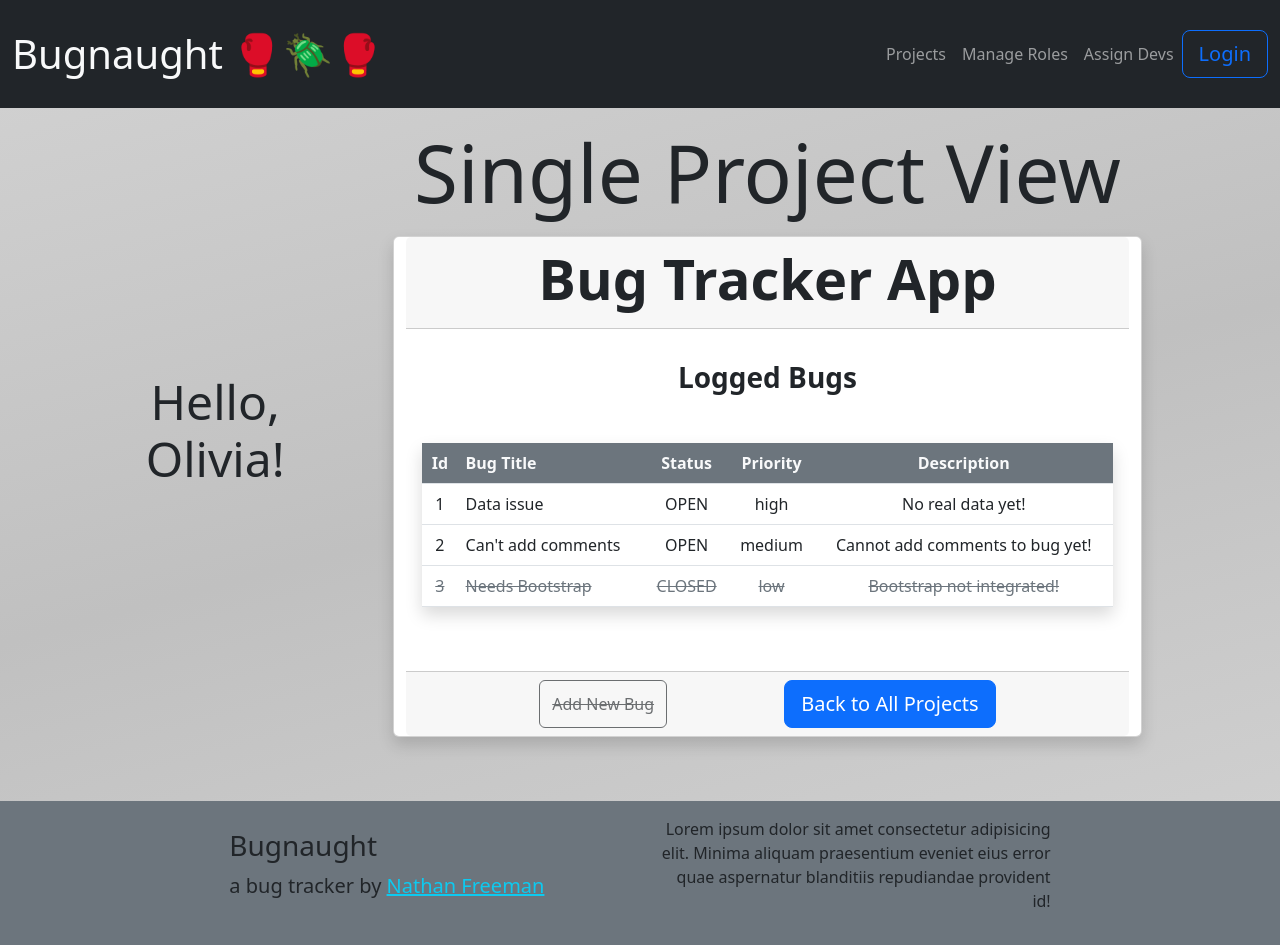
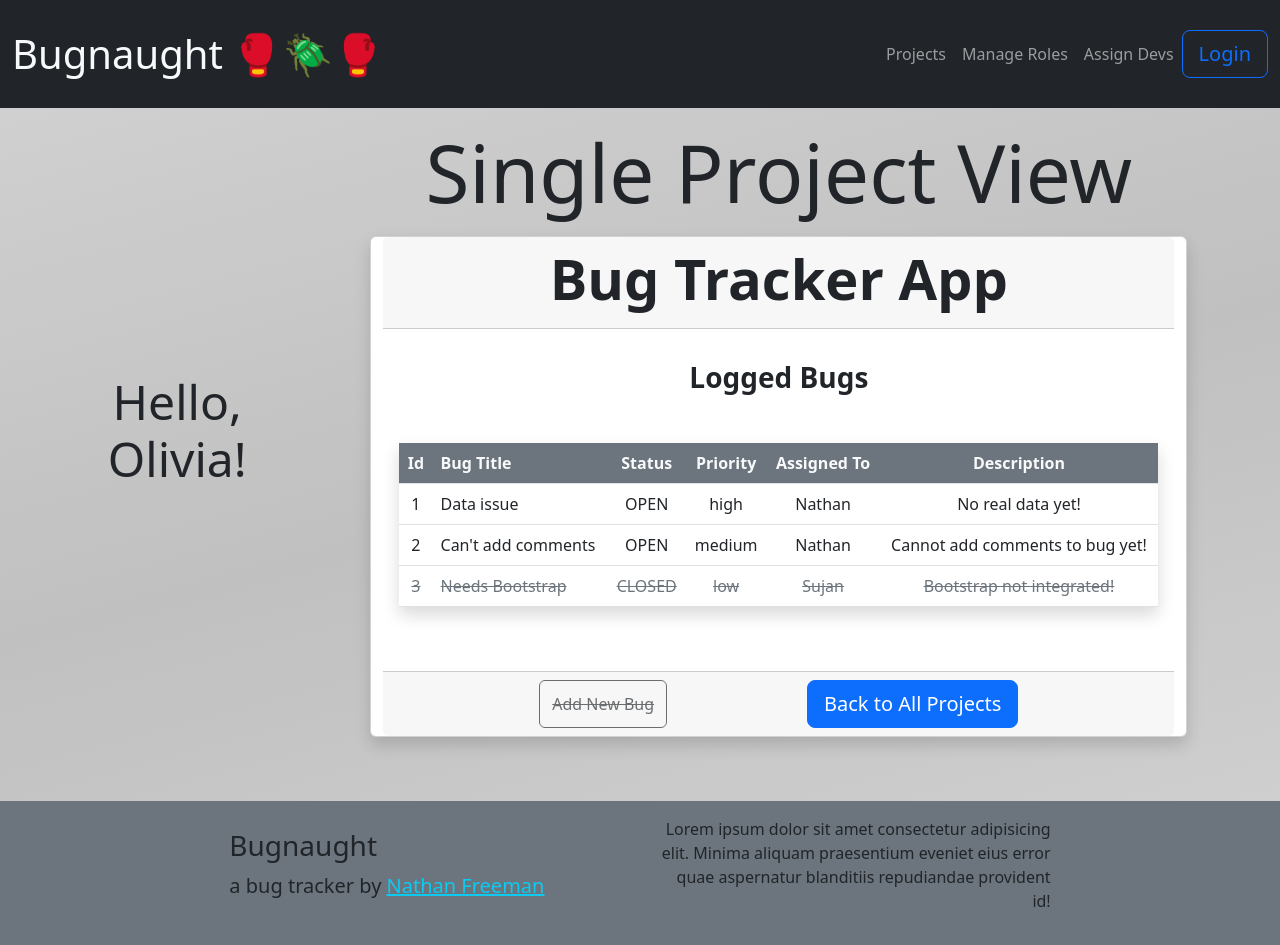
Before and after one commit to Bones81/Bugnaught, a React (Vite) app: page / in a window 1280 px wide. Both pictures are taken after a click on the element 497 px from the left and 439 px from the top of the page. Built offline with nearby package versions, Linux system fonts and the light colour scheme.

Commit message:
Add Comment on Bugs is working with mock comment data; interface tweaked; developer assignment code started as well

```diff
--- a/src/App.css
+++ b/src/App.css
@@ -33,9 +33,11 @@ body {
 .bg-orange {
   background: var(--bs-orange);
 }
+
 .bg-teal {
   background: var(--bs-teal);
 }
+
 .bg-indigo {
   background: var(--bs-indigo);
 }
--- a/src/BugView/BugView.tsx
+++ b/src/BugView/BugView.tsx
@@ -1,4 +1,5 @@
-import { Card, Button, Row, Col } from 'react-bootstrap'
+import { useState, useEffect } from 'react'
+import { Card, Button, Row, Col, Form, FormControl } from 'react-bootstrap'
 import "./BugView.css"
 import Project from '../interfaces/project.ts'
 import CommentType from '../interfaces/comment.ts'
@@ -6,7 +7,7 @@ import Comment from '../Comment/comment.tsx'
 
 const BugView = (props: any) => {
 
-    const comments: CommentType[] = [
+    const mockComments: CommentType[] = [
         {id: 1, author: "Nathan", createdAt: new Date('June 17, 2019 13:24:00').toLocaleString(), bid: 1, pid: 1, content: "Needs dev assignment. Anyone want to take this one?"},
         {id: 2, author: "Sujan", createdAt: new Date('June 17, 2019 15:24:00').toLocaleString(), bid: 1, pid: 1, content: "I can take it"},
         {id: 3, author: "Jeff", createdAt: new Date('June 17, 2019 16:24:00').toLocaleString(), bid: 2, pid: 1, content: "Needs dev assignment. Anyone want to take this one?"},
@@ -28,30 +29,70 @@ const BugView = (props: any) => {
         {id: 19, author: "Sujan", createdAt: new Date('April 5, 2022 22:34:12').toLocaleString(), bid: 3, pid: 1, content: "Should be fixed now."},
     ]
 
+    const [comments, setComments] = useState<CommentType[]>([])
+    const [commentText, setCommentText] = useState<string>('')
+
+    const handleCommentTextChange = (e: any) => {
+        setCommentText(e.target.value)
+    }
+
     const handleReturnToProjectView = (e: React.MouseEvent<HTMLButtonElement> | React.TouchEvent<HTMLButtonElement>) => {
         e.preventDefault()
         props.setView("single-project-view")
     }
 
+    const handleAddComment = (e: any) => {
+        e.preventDefault()
+
+        const newComment = {
+            id: comments.length + 1,
+            author: "Logged in user name would go here",
+            createdAt: new Date().toLocaleString(),
+            bid: props.bug.id,
+            pid: props.project.id,
+            content: commentText
+        }
+
+        console.log('setComments not yet run');
+        setComments([...comments, newComment])
+        console.log('setComments run');
+
+        console.log('setCommentText not yet run')
+        setCommentText('')
+        console.log('setCommentText run');
+
+
+    }
+
+    useEffect(() => {
+        setComments(mockComments)
+    }, [])
+
     return (
         <Card className='shadow'>
             <Card.Header className='bg-secondary text-light'>
-                <Card.Title className='display-3 text-center'>{props.project.name}</Card.Title>
+                <Card.Title className='display-3 text-center fw-bold'>{props.project.name}</Card.Title>
             </Card.Header>
             <Card.Header className='bg-secondary text-light'>
                 <Card.Subtitle className='display-5 fw-bolder text-center'>Bug Title: <span className={props.bug.status === "closed" ? "line-through" : ""}>{props.bug.name}</span></Card.Subtitle>
             </Card.Header>
             <Card.Body>
-                <div className="container bg-info rounded-pill my-3 shadow">
+                <div className="container bg-info rounded-pill mb-3 shadow">
                     <Row className="justify-content-center align-items-center">
                         <Col className='p-3 text-center'><Card.Subtitle className='fs-4'>BugID: {props.bug.id}</Card.Subtitle></Col>
                         {/* <Col className='p-3 text-center'><Card.Subtitle className='fs-4'>ProjectID: {props.bug.pid}</Card.Subtitle></Col> */}
                         <Col className='p-3 text-center'><Card.Subtitle className={`fs-4 rounded-pill p-2 ${props.bug.priority === 'high' ? "bg-danger" : props.bug.priority === 'medium' ? "bg-warning" : "bg-teal"}`}>Priority: {props.bug.priority}</Card.Subtitle></Col>
                     </Row>
                 </div>
-                <Card.Text className={`fs-1 p-3 text-center ${props.bug.status === "open" ? "bg-warning" : "bg-success"}`}>STATUS: {props.bug.status.toUpperCase()}</Card.Text>
-                <Card.Text className='fs-3 border border-3 px-5 py-3 my-5 shadow'><span className="text-primary fw-bold">Bug Description:</span> {props.bug.description}</Card.Text>
-                <Card.Text className="text-muted text-center my-5">(Attachment: Screenshot or Other Attachment Would Go Here)</Card.Text>
+                <Card.Text className={`fs-1 p-3 text-center ${
+                    props.bug.status === "open" ? "bg-primary" :
+                    props.bug.status === "assigned" ? "bg-warning" :
+                    props.bug.status === "in-progress" ? "bg-teal" :
+                    "bg-success"}`}
+                >STATUS: {props.bug.status.toUpperCase()} {props.bug.status === "closed" ? "🏁" : null}</Card.Text>
+                <h4 className="mt-2 p-2 text-center">Assigned to: {props.bug.developer}</h4>
+                <Card.Text className='fs-3 border border-3 px-5 py-3 my-3 shadow'><span className="text-primary fw-bold">Bug Description:</span> {props.bug.description}</Card.Text>
+                <Card.Text className="text-muted text-center my-3">(Attachment: Screenshot or Other Attachment Would Go Here)</Card.Text>
 
                 <div className="container-fluid my-3 p-3 border border-info rounded shadow-lg">
                     <h3 className="text-center fw-3">Comments</h3>
@@ -63,16 +104,19 @@ const BugView = (props: any) => {
                                 <Comment comment={comment}/>
                             </div>
                             )
-                        })
+                        }).reverse() // shows comments in "most recent" order
                         :
                             <h1 className='text-center'>No Comments Yet</h1>
                         }
                     </ul>
                 </div>
+                <Form onSubmit={handleAddComment} className='d-flex'>
+                    <FormControl type="textarea" onChange={handleCommentTextChange} name="comment-content" id="comment-content" placeholder='Enter your comment here'></FormControl>
+                    <Button type="submit" variant="warning" className="btn btn-lg m-3 outline border border-2" >Add Comment</Button>
+                </Form>
             </Card.Body>
             <Card.Footer className='py-4'>
                 <div className="d-flex justify-content-evenly text-center">
-                    <Button variant="outline" className="disabled"><span className="line-through">Add Comment</span></Button>
                     <Button onClick={handleReturnToProjectView} variant="primary" size='lg'>Back to Project: { props.projects.find( (p:Project) => props.bug.pid === p.id).name }</Button>
                     </div>
             </Card.Footer>
--- a/src/Dashboard/dashboard.tsx
+++ b/src/Dashboard/dashboard.tsx
@@ -28,15 +28,15 @@ const Dashboard: React.FunctionComponent<DashboardProps> = (props: any) => {
 
     useEffect(() => {
       setBugs([
-        {id: 1, name: 'Data issue', pid: 1, status: "open", priority: 'high', description: 'No real data yet!'},
-        {id: 2, name: 'Can\'t add comments', pid: 1, status: "open", priority: 'medium', description: 'Cannot add comments to bug yet!'},
-        {id: 3, name: 'Needs Bootstrap', pid: 1, status: "closed", priority: 'low', description: 'Bootstrap not integrated!'},
-        {id: 4, name: 'Colors are bad', pid: 2, status: "open", priority: 'high', description: 'Needs better colors'},
-        {id: 5, name: 'Blur not working on mobile', pid: 2, status: "open", priority: 'medium', description: 'Blur not working on mobile, even though it looks fine in devTools'},
-        {id: 6, name: 'Database speed', pid: 2, status: "open", priority: 'low', description: 'Data takes too long to load from spun down servers!'},
-        {id: 7, name: 'Layout too simple', pid: 3, status: "open", priority: 'high', description: 'Needs pizazz; maybe parallax?'},
-        {id: 8, name: 'Old images', pid: 3, status: "open", priority: 'medium', description: 'Needs some fresh imagery'},
-        {id: 9, name: 'Colors', pid: 3, status: "open", priority: 'low', description: 'Too much pastel; Find new, more dramatic color scheme.'}
+        {id: 1, name: 'Data issue', pid: 1, status: "open", priority: 'high', developer: "Nathan", description: 'No real data yet!'},
+        {id: 2, name: 'Can\'t add comments', pid: 1, status: "open", priority: 'medium', developer: "Nathan", description: 'Cannot add comments to bug yet!'},
+        {id: 3, name: 'Needs Bootstrap', pid: 1, status: "closed", priority: 'low', developer: "Sujan", description: 'Bootstrap not integrated!'},
+        {id: 4, name: 'Colors are bad', pid: 2, status: "open", priority: 'high', developer: "", description: 'Needs better colors'},
+        {id: 5, name: 'Blur not working on mobile', pid: 2, status: "open", priority: 'medium', developer: "", description: 'Blur not working on mobile, even though it looks fine in devTools'},
+        {id: 6, name: 'Database speed', pid: 2, status: "open", priority: 'low', developer: "", description: 'Data takes too long to load from spun down servers!'},
+        {id: 7, name: 'Layout too simple', pid: 3, status: "open", priority: 'high', developer: "", description: 'Needs pizazz; maybe parallax?'},
+        {id: 8, name: 'Old images', pid: 3, status: "open", priority: 'medium', developer: "", description: 'Needs some fresh imagery'},
+        {id: 9, name: 'Colors', pid: 3, status: "open", priority: 'low', developer: "", description: 'Too much pastel; Find new, more dramatic color scheme.'}
       ])
 
 
--- a/src/ProjectView/projectView.tsx
+++ b/src/ProjectView/projectView.tsx
@@ -24,6 +24,7 @@ const ProjectView = (props: any) => {
                             <th className='text-start'>Bug Title</th>
                             <th>Status</th>
                             <th>Priority</th>
+                            <th>Assigned To</th>
                             <th>Description</th>
                         </tr>
                     </thead>
@@ -35,6 +36,7 @@ const ProjectView = (props: any) => {
                             <td className='text-start'>{bug.name}</td>
                             <td>{bug.status.toUpperCase()}</td>
                             <td>{bug.priority}</td>
+                            <td>{bug.developer || "None assigned" }</td>
                             <td>{bug.description}</td>
                         </tr>
                     )})
--- a/src/interfaces/bug.ts
+++ b/src/interfaces/bug.ts
@@ -4,7 +4,8 @@ interface Bug {
     pid: number,
     status: string,
     priority: string,
-    description: string
+    description: string,
+    developer: string
   }
 
 export default Bug
```
